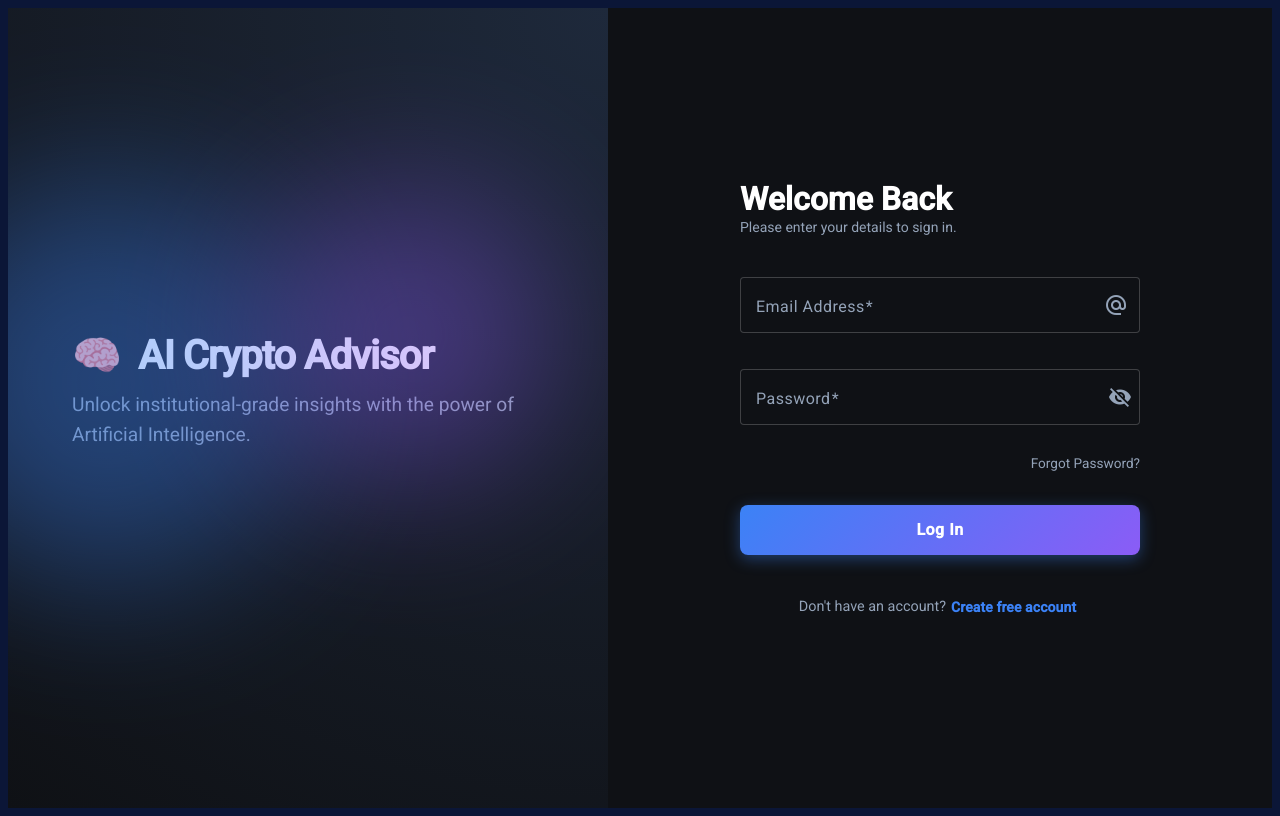
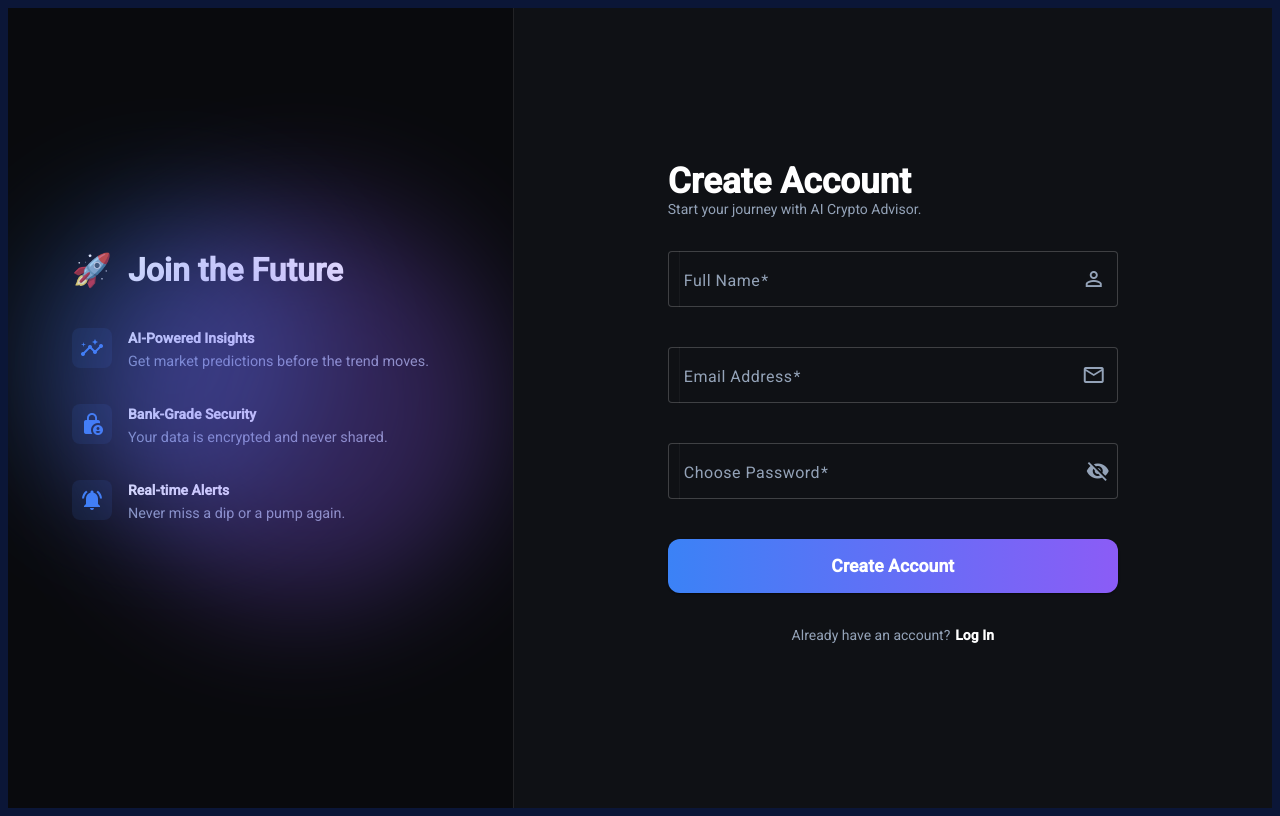
Before and after one commit to GalM111/ai-crypto-advisor, an Angular app: page / in a window 1280 px wide. Built offline with nearby package versions, Linux system fonts and the light colour scheme.

Commit message:
added register page

```diff
--- a/src/app/app.html
+++ b/src/app/app.html
@@ -1,4 +1,4 @@
-<app-welcome-page></app-welcome-page>
-<!-- <app-register-page></app-register-page> -->
+<!-- <app-welcome-page></app-welcome-page> -->
+<app-register-page></app-register-page>
 <!-- <app-onboarding-page></app-onboarding-page> -->
 <!-- <app-dashboard-page></app-dashboard-page> -->
--- a/src/app/register-page/register-page.html
+++ b/src/app/register-page/register-page.html
@@ -1,18 +1,84 @@
-<div class="register-container">
-  <p>register-page works!</p>
-  <div class="form-container">
-    <mat-form-field>
-      <mat-label>Enter your name</mat-label>
-      <input matInput placeholder="name" [(ngModel)]="name" />
-    </mat-form-field>
-    <mat-form-field>
-      <mat-label>Enter your email</mat-label>
-      <input matInput placeholder="email" [(ngModel)]="email" />
-    </mat-form-field>
-    <mat-form-field>
-      <mat-label>Enter your password</mat-label>
-      <input matInput [type]="true ? 'password' : 'text'" [(ngModel)]="password" />
-    </mat-form-field>
-    <button mat-raised-button color="primary" (click)="onRegister()">Register</button>
+<div class="register-wrapper">
+
+  <div class="brand-panel">
+    <div class="brand-content">
+      <div class="logo-area">
+        <span class="icon">🚀</span>
+        <h2>Join the Future</h2>
+      </div>
+
+      <ul class="benefits-list">
+        <li>
+          <mat-icon>insights</mat-icon>
+          <div>
+            <strong>AI-Powered Insights</strong>
+            <p>Get market predictions before the trend moves.</p>
+          </div>
+        </li>
+        <li>
+          <mat-icon>lock_person</mat-icon>
+          <div>
+            <strong>Bank-Grade Security</strong>
+            <p>Your data is encrypted and never shared.</p>
+          </div>
+        </li>
+        <li>
+          <mat-icon>notifications_active</mat-icon>
+          <div>
+            <strong>Real-time Alerts</strong>
+            <p>Never miss a dip or a pump again.</p>
+          </div>
+        </li>
+      </ul>
+
+      <div class="glow-circle circle-1"></div>
+      <div class="glow-circle circle-2"></div>
+    </div>
   </div>
+
+  <div class="form-panel">
+    <div class="form-container">
+
+      <header>
+        <h1>Create Account</h1>
+        <p>Start your journey with AI Crypto Advisor.</p>
+      </header>
+
+      <form class="register-form">
+
+        <mat-form-field appearance="outline" class="custom-field">
+          <mat-label>Full Name</mat-label>
+          <input matInput placeholder="Satoshi Nakamoto" [(ngModel)]="name" name="name" required>
+          <mat-icon matSuffix>person_outline</mat-icon>
+        </mat-form-field>
+
+        <mat-form-field appearance="outline" class="custom-field">
+          <mat-label>Email Address</mat-label>
+          <input matInput placeholder="crypto@example.com" [(ngModel)]="email" name="email" required type="email">
+          <mat-icon matSuffix>mail_outline</mat-icon>
+        </mat-form-field>
+
+        <mat-form-field appearance="outline" class="custom-field">
+          <mat-label>Choose Password</mat-label>
+          <input matInput [type]="hidePassword ? 'password' : 'text'" [(ngModel)]="password" name="password" required>
+          <button mat-icon-button matSuffix (click)="hidePassword = !hidePassword">
+            <mat-icon>{{hidePassword ? 'visibility_off' : 'visibility'}}</mat-icon>
+          </button>
+        </mat-form-field>
+
+        <button mat-raised-button class="btn-register" (click)="onRegister()">
+          <span *ngIf="!isLoading">Create Account</span>
+          <span *ngIf="isLoading" class="loader"></span>
+        </button>
+
+      </form>
+
+      <div class="login-redirect">
+        <span>Already have an account?</span>
+        <a (click)="navigateToLogin()">Log In</a>
+      </div>
+
+    </div>
+  </div>
+
 </div>
--- a/src/app/register-page/register-page.scss
+++ b/src/app/register-page/register-page.scss
@@ -1,29 +1,269 @@
-.register-container {
-  display: flex;
-  flex-direction: row;
-  align-items: center;
-  justify-content: center;
-  min-height: 100vh;
-  gap: 2rem;
-  padding: 2rem;
+// --- Variables (Matching Login Page) ---
+$bg-dark: #0f1115;
+$panel-dark: #090a0d; // Slightly lighter than bg
+$neon-blue: #3b82f6;
+$neon-purple: #8b5cf6;
+$text-white: #ffffff;
+$text-muted: #94a3b8;
+$border-color: rgba(255, 255, 255, 0.1);
+
+:host {
+  display: block;
+  height: 100vh;
 }
 
-.form-container {
+.register-wrapper {
   display: flex;
-  flex-direction: column;
-  gap: 1rem;
-  align-items: center;
-  padding: 2rem;
-  background-color: #f5f5f5;
-  border-radius: 8px;
-  box-shadow: 0 2px 8px rgba(0, 0, 0, 0.1);
+  height: 100vh;
+  width: 100%;
+  background-color: $bg-dark;
+  overflow: hidden;
+
+  // --- LEFT SIDE (Branding & Benefits) ---
+  .brand-panel {
+    flex: 0 0 40%; // Takes 40% width
+    background-color: $panel-dark;
+    position: relative;
+    display: flex;
+    flex-direction: column;
+    justify-content: center;
+    padding: 4rem;
+    box-sizing: border-box;
+    border-right: 1px solid $border-color;
+    overflow: hidden;
+
+    .brand-content {
+      position: relative;
+      z-index: 2;
+    }
+
+    .logo-area {
+      display: flex;
+      align-items: center;
+      gap: 1rem;
+      margin-bottom: 3rem;
+
+      .icon {
+        font-size: 2rem;
+      }
+
+      h2 {
+        color: $text-white;
+        margin: 0;
+        font-size: 2rem;
+      }
+    }
+
+    .benefits-list {
+      list-style: none;
+      padding: 0;
+      margin: 0;
+
+      li {
+        display: flex;
+        gap: 1rem;
+        margin-bottom: 2rem;
+
+        mat-icon {
+          color: $neon-blue;
+          background: rgba($neon-blue, 0.1);
+          padding: 8px;
+          border-radius: 8px;
+          width: 24px;
+          height: 24px;
+        }
+
+        strong {
+          color: $text-white;
+          display: block;
+          margin-bottom: 4px;
+        }
+
+        p {
+          color: $text-muted;
+          margin: 0;
+          font-size: 0.9rem;
+          line-height: 1.4;
+        }
+      }
+    }
+
+    // Abstract Glows
+    .glow-circle {
+      position: absolute;
+      border-radius: 50%;
+      filter: blur(60px);
+      opacity: 0.3;
+      z-index: 1;
+    }
+
+    .circle-1 {
+      top: -50px;
+      left: -50px;
+      width: 300px;
+      height: 300px;
+      background: $neon-blue;
+    }
+
+    .circle-2 {
+      bottom: -50px;
+      right: -50px;
+      width: 400px;
+      height: 400px;
+      background: $neon-purple;
+    }
+  }
+
+  // --- RIGHT SIDE (Form) ---
+  .form-panel {
+    flex: 1;
+    display: flex;
+    align-items: center;
+    justify-content: center;
+    padding: 2rem;
+
+    .form-container {
+      width: 100%;
+      max-width: 450px; // Slightly wider than login for comfort
+
+      header {
+        margin-bottom: 2rem;
+
+        h1 {
+          color: $text-white;
+          font-size: 2.2rem;
+          margin: 0 0 0.5rem 0;
+        }
+
+        p {
+          color: $text-muted;
+          margin: 0;
+        }
+      }
+
+      .register-form {
+        display: flex;
+        flex-direction: column;
+        gap: 1.25rem;
+      }
+
+      .terms-container {
+        margin: 0.5rem 0;
+
+        a {
+          color: $neon-blue;
+          text-decoration: none;
+
+          &:hover {
+            text-decoration: underline;
+          }
+        }
+      }
+
+      .btn-register {
+        height: 54px;
+        font-size: 1.1rem;
+        font-weight: 600;
+        background: linear-gradient(90deg, $neon-blue, $neon-purple) !important;
+        color: white !important;
+        border-radius: 12px !important;
+        transition: transform 0.2s, box-shadow 0.2s;
+
+        &:hover {
+          transform: translateY(-2px);
+          box-shadow: 0 10px 25px rgba($neon-blue, 0.4);
+        }
+      }
+
+      .login-redirect {
+        margin-top: 2rem;
+        text-align: center;
+        color: $text-muted;
+
+        a {
+          color: $text-white;
+          font-weight: 600;
+          cursor: pointer;
+          margin-left: 5px;
+
+          &:hover {
+            color: $neon-blue;
+            text-decoration: underline;
+          }
+        }
+      }
+    }
+  }
+
+  // Mobile View
+  @media (max-width: 900px) {
+    flex-direction: column;
+
+    .brand-panel {
+      display: none;
+    }
+
+    // Hide decorative side on mobile
+    .form-panel {
+      padding: 1.5rem;
+    }
+  }
 }
 
-mat-form-field {
-  min-width: 200px;
+// --- MATERIAL OVERRIDES (Dark Mode) ---
+::ng-deep .custom-field {
+  width: 100%;
+
+  .mat-mdc-text-field-wrapper {
+    background-color: transparent !important;
+  }
+
+  input.mat-mdc-input-element {
+    color: $text-white !important;
+    caret-color: $neon-blue;
+  }
+
+  .mat-mdc-floating-label {
+    color: $text-muted !important;
+  }
+
+  .mat-icon {
+    color: $text-muted;
+  }
+
+  // Borders
+  .mdc-notched-outline__leading,
+  .mdc-notched-outline__notch,
+  .mdc-notched-outline__trailing {
+    border-color: rgba(255, 255, 255, 0.2) !important;
+  }
+
+  // Focus State
+  &.mat-focused {
+
+    .mdc-notched-outline__leading,
+    .mdc-notched-outline__notch,
+    .mdc-notched-outline__trailing {
+      border-color: $neon-blue !important;
+      border-width: 2px !important;
+    }
+
+    .mat-mdc-floating-label,
+    .mat-icon {
+      color: $neon-blue !important;
+    }
+  }
 }
 
-button {
-  padding: 0.5rem 1.5rem;
-  font-size: 1rem;
+// Checkbox Override
+::ng-deep .custom-checkbox {
+  .mdc-label {
+    color: $text-muted;
+    font-size: 0.9rem;
+  }
+
+  .mdc-checkbox .mdc-checkbox__native-control:enabled:checked~.mdc-checkbox__background {
+    background-color: $neon-blue !important;
+    border-color: $neon-blue !important;
+  }
 }
--- a/src/app/register-page/register-page.ts
+++ b/src/app/register-page/register-page.ts
@@ -1,14 +1,18 @@
 import { Component } from '@angular/core';
-import { MatFormField, MatLabel } from "@angular/material/form-field";
-import { FormsModule } from '@angular/forms';
+import { MatFormField, MatFormFieldModule, MatLabel } from "@angular/material/form-field";
+import { FormsModule, ReactiveFormsModule } from '@angular/forms';
 import { MatButtonModule } from '@angular/material/button';
 import { MatInputModule } from '@angular/material/input';
 import { Auth } from '../services/auth';
 import { CreateUserDataDto, UserManagerService } from '../services/user-manager.service';
+import { Router } from '@angular/router';
+import { CommonModule } from '@angular/common';
+import { MatIconModule } from '@angular/material/icon';
+import { MatCheckbox } from "@angular/material/checkbox";
 
 @Component({
   selector: 'app-register-page',
-  imports: [MatFormField, MatLabel, FormsModule, MatButtonModule, MatInputModule],
+  imports: [CommonModule, MatFormFieldModule, MatInputModule, FormsModule, ReactiveFormsModule, MatFormFieldModule, MatInputModule, MatButtonModule, MatIconModule, FormsModule, MatCheckbox],
   templateUrl: './register-page.html',
   styleUrl: './register-page.scss',
 })
@@ -20,16 +24,19 @@ export class RegisterPage {
   public email: string = '';
   public password: string = '';
 
+  hidePassword = true;
+  isLoading = false;
 
 
 
-  constructor(private auth: Auth, private userManagerService: UserManagerService) { }
+  constructor(private auth: Auth, private userManagerService: UserManagerService, private router: Router) { }
 
   public onRegister(): void {
     if (!this.name || !this.email || !this.password) {
       alert('Please fill in all fields');
       return;
     }
+    this.isLoading = true;
 
     this.auth.register(this.name, this.email, this.password).subscribe(
       (response) => {
@@ -51,10 +58,16 @@ export class RegisterPage {
         this.email = '';
         this.password = '';
 
+        this.router.navigate(['/onboarding']);
+
       },
       (error) => {
         alert('Registration failed: ' + error.error?.message || error.message);
       }
     );
   }
+
+  navigateToLogin() {
+    this.router.navigate(['/login']); // Assuming your login route is /login
+  }
 }
```
